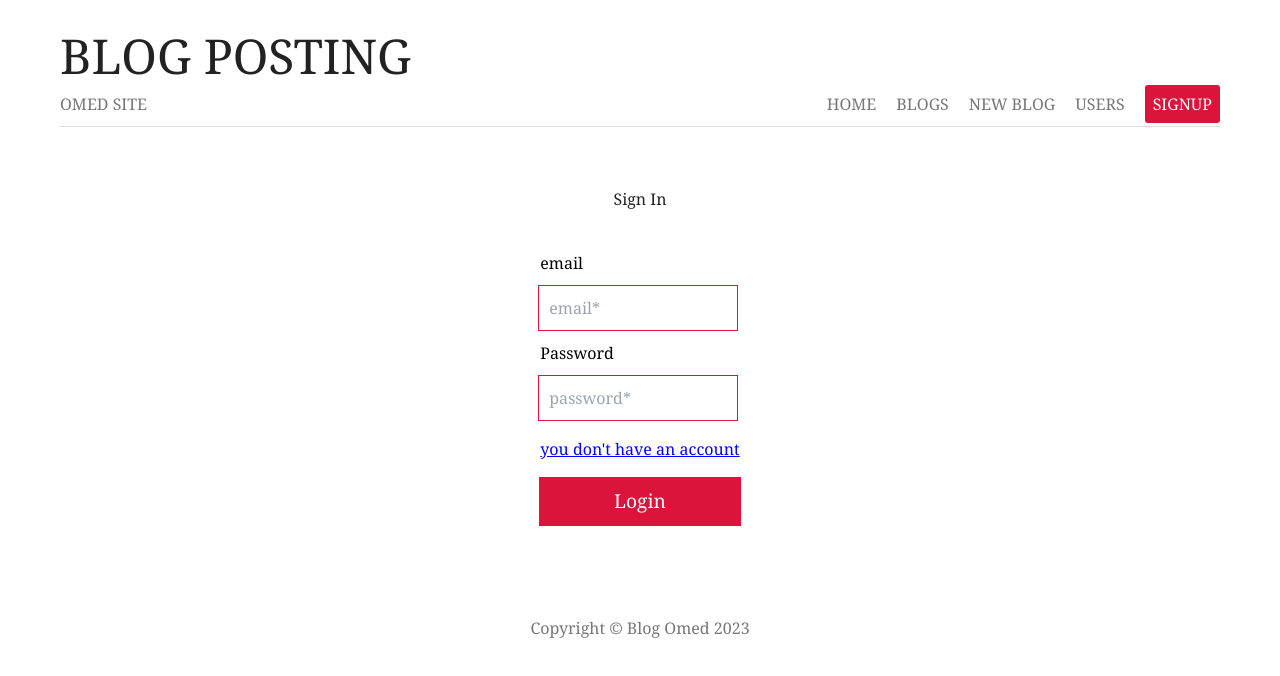
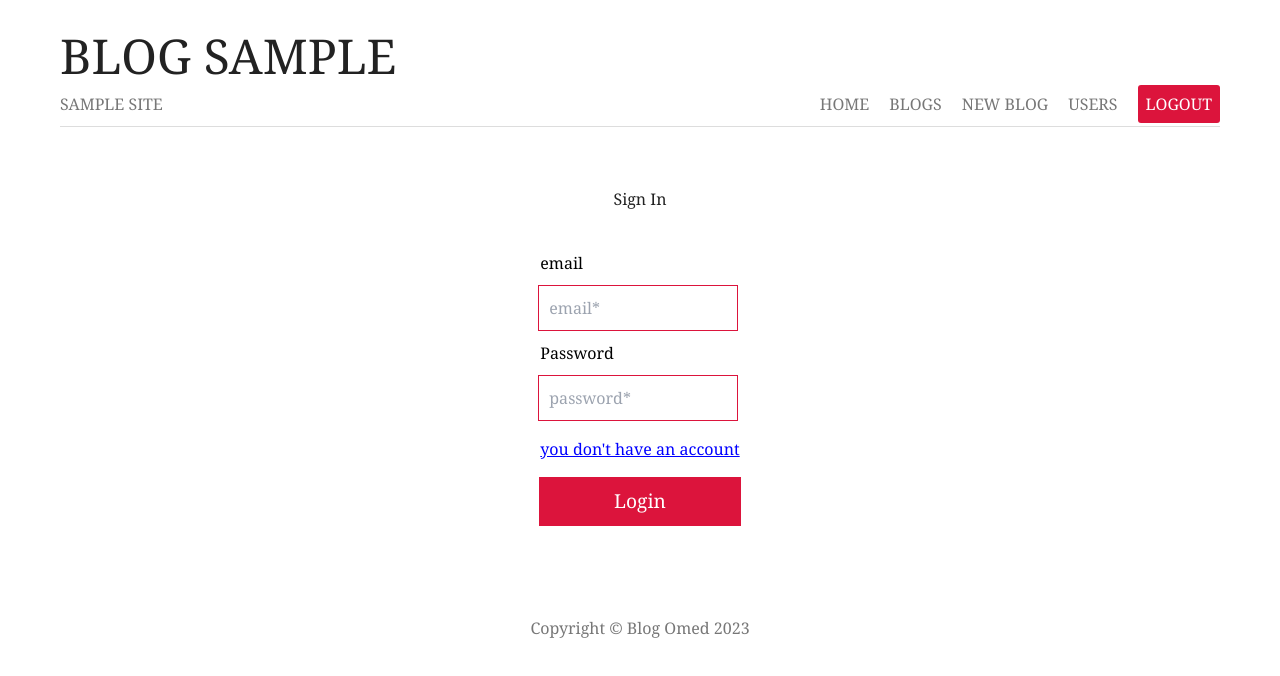
Before and after one commit to Omed0/PracticeBackEnd, a React (Vite) app in the folder client/: page /auth in a window 1280 px wide. Shown: the top 676 px of the page. Built offline with nearby package versions, Linux system fonts and the light colour scheme; sample sign-in values are in the browser's storage.

Commit message:
finish Private Route and store user in localStorage and check if login or not and send request to backend for create post

```diff
--- a/client/src/App.jsx
+++ b/client/src/App.jsx
@@ -1,9 +1,18 @@
 import Nav from './components/layout/nav'
+import { useEffect } from 'react'
+import { useDispatch } from 'react-redux'
+import { Outlet } from 'react-router-dom'
+import { Auth } from './features/auth/authSlice'
 import Footer from './components/layout/footer'
 import UseDocumentTitle from './components/layout/head'
-import { Outlet } from 'react-router-dom'
 
 export default function App() {
+
+  const dispatch = useDispatch()
+
+  useEffect(() => {
+    dispatch(Auth())
+  }, [])
 
   return (
     <main>
--- a/client/src/components/HOC/PrivateRoute.jsx
+++ b/client/src/components/HOC/PrivateRoute.jsx
@@ -1,17 +1,16 @@
 import { useLocation, Outlet, Navigate } from "react-router-dom";
 import { useSelector } from "react-redux";
-
 
 export default function PrivateRoute({ allowedRole }) {
 
     const { pathname } = useLocation()
     const { userCredintial } = useSelector(state => state.auth)
-    console.log(userCredintial.find((role) => allowedRole.includes(role)));
 
     return (
-        userCredintial.find((role) => allowedRole.includes(role))
-            ? <Outlet />
-            : userCredintial
+        allowedRole.includes(userCredintial.isAdmin)
+            ?
+            <Outlet />
+            : userCredintial && userCredintial.length > 0
                 ? <Navigate to='/Home' state={{ from: pathname }} replace />
                 : <Navigate to='/auth' state={{ from: pathname }} replace />
     )
--- a/client/src/components/layout/nav.jsx
+++ b/client/src/components/layout/nav.jsx
@@ -1,24 +1,42 @@
 import { NavLink } from 'react-router-dom'
-import { useSelector } from "react-redux";
+import { useSelector, useDispatch } from "react-redux";
+import { Logout } from "../../features/auth/authSlice";
 
 
 export default function nav() {
 
-    const { selectedPost } = useSelector(state => state.posts);
+    const { userCredintial } = useSelector(state => state.auth);
+    const dispatch = useDispatch()
+
+    const handleLogout = () => {
+        dispatch(Logout())
+    }
 
     return (
         <nav>
             <div className="site-title">
-                <NavLink to="/"><h1>{selectedPost.author ? `Blog ${selectedPost.author}` : 'Blog Posting'}</h1></NavLink>
-                <p>Omed Site</p>
+                <NavLink to="/"><h1>{userCredintial.username ? `Blog ${userCredintial.username}` : 'Blog Posting'}</h1></NavLink>
+                <p>{userCredintial.username ? `${userCredintial.username} Site` : 'Guest'}</p>
             </div>
             <ul>
                 <li><NavLink to="/">Home</NavLink></li>
                 <li><NavLink to="/blogs">Blogs</NavLink></li>
-                <li><NavLink to="/blogs/create">New Blog</NavLink></li>
-                <li><NavLink to="/users">users</NavLink></li>
-                <li><NavLink style={{ background: 'crimson', padding: 8, color: 'white', borderRadius: 3 }} to="/auth">SignUP</NavLink></li>
+                {
+                    userCredintial.token &&
+                    <>
+                        <li><NavLink to="/blogs/create">New Blog</NavLink></li>
+                        <li><NavLink to="/users">users</NavLink></li>
+                    </>
+                }
+                <li onClick={handleLogout}>
+                    <NavLink
+                        to={userCredintial.token ? "/" : "/auth"}
+                        style={{ background: userCredintial.token ? 'crimson' : 'blue', padding: 8, color: 'white', borderRadius: 3 }}
+                    >
+                        {userCredintial.token ? 'Logout' : 'Login'}
+                    </NavLink>
+                </li>
             </ul>
-        </nav>
+        </nav >
     )
 }
--- a/client/src/features/auth/authSlice.js
+++ b/client/src/features/auth/authSlice.js
@@ -10,20 +10,20 @@ export const authSlice = createSlice({
     initialState,
     reducers: {
         SignIn: (state, action) => {
-            state.userCredintial = [action.payload]
+            state.userCredintial = Array.isArray(action.payload) ? action.payload[0] : action.payload
             localStorage.setItem('userInfo', JSON.stringify(state.userCredintial))
         },
         Auth: (state) => {
             if (localStorage.getItem('userInfo')) {
                 const auth = JSON.parse(localStorage.getItem('userInfo'))
-                state.userCredintial = [auth]
+                state.userCredintial = Array.isArray(auth) ? auth[0] : auth
             } else {
                 state.isError = "You don't have Permission to access this page"
             }
         },
 
         UserFail: (state, action) => {
-            state.userCredintial = ''
+            state.userCredintial = []
             state.isError = action.payload
         },
         Logout: (state) => {
--- a/client/src/main.jsx
+++ b/client/src/main.jsx
@@ -23,8 +23,8 @@ import {
 } from 'react-router-dom'
 
 const Role = {
-  'user': "user",
-  'admin': "admin",
+  'user': 'user',
+  'admin': 'admin',
 }
 
 
--- a/client/src/utils/AxiosInterceptor.js
+++ b/client/src/utils/AxiosInterceptor.js
@@ -1,9 +1,10 @@
 import { API } from '../api/customAxios'
 
+const auth = JSON.parse(localStorage.getItem('userInfo'));
 
 API.interceptors.request.use((req) => {
-    if (JSON.parse(localStorage.getItem('user')).token) {
-        req.headers.Authorization = `Bearer ${JSON.parse(localStorage.getItem('user')).token}`
+    if (auth[0].token) {
+        req.headers.Authorization = `Bearer ${auth[0].token}`
     }
     return req;
 })
```
